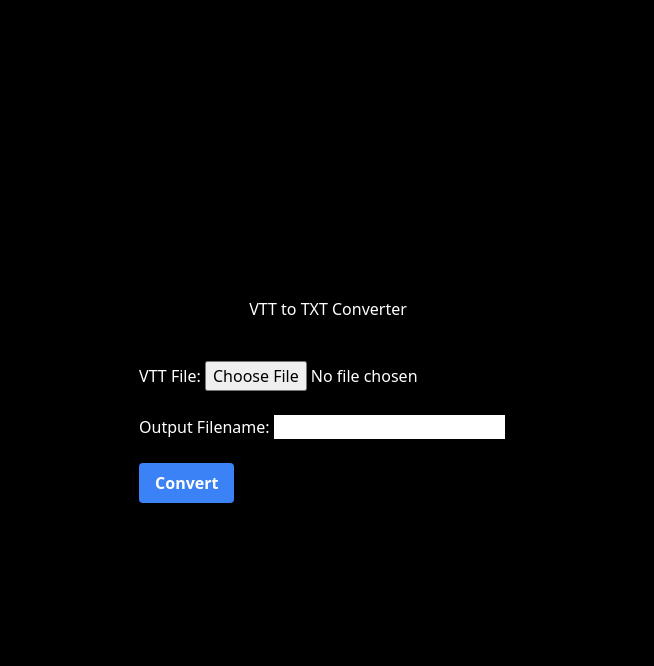
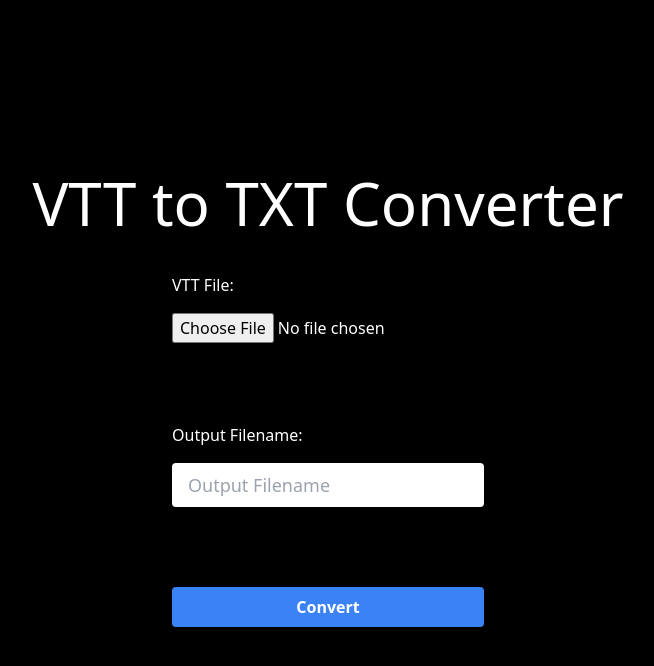
Before and after one commit to lorenzjdr/VTT_to_TXT, a Flask app: page / in a window 1280 px wide. Shown: the top 666 px of the page, without its empty margins (312-966 px from the left). Run offline with Flask 3, Linux system fonts and the light colour scheme; some libraries are stand-ins or nearby versions.

Commit message:
Changed the size and center the items

```diff
--- a/templates/index.html
+++ b/templates/index.html
@@ -7,13 +7,14 @@
     <title>VTT to TXT Converter</title>
 </head>
 <body class="bg-black flex flex-col items-center justify-center min-h-screen text-white gap-10">
-    <h1>VTT to TXT Converter</h1>
+    <h1 class="text-6xl">VTT to TXT Converter</h1>
 
-    <form action="/" method="post" enctype="multipart/form-data">
+    <form action="/" method="post" enctype="multipart/form-data" class="flex flex-col gap-4">
         <label for="vtt_file">VTT File:</label>
         <input type="file" id="vtt_file" name="vtt_file" required><br><br>
         <label for="output_filename">Output Filename:</label>
-        <input type="text" id="output_filename" name="output_filename" required><br><br>
+        <input type="text" id="output_filename" name="output_filename"
+        placeholder="Output Filename" class="text-black text-lg py-2 px-4 rounded" required><br><br>
         <button class="bg-blue-500 hover:bg-blue-700 text-white font-bold py-2 px-4 rounded" type="submit">Convert</button>
     </form>
 </body>
```
